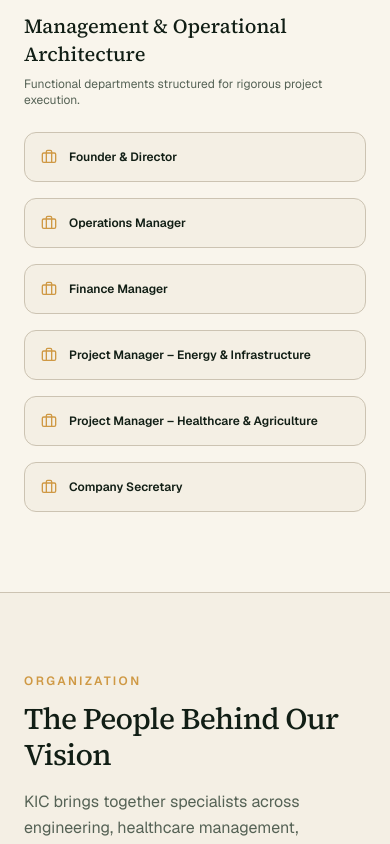
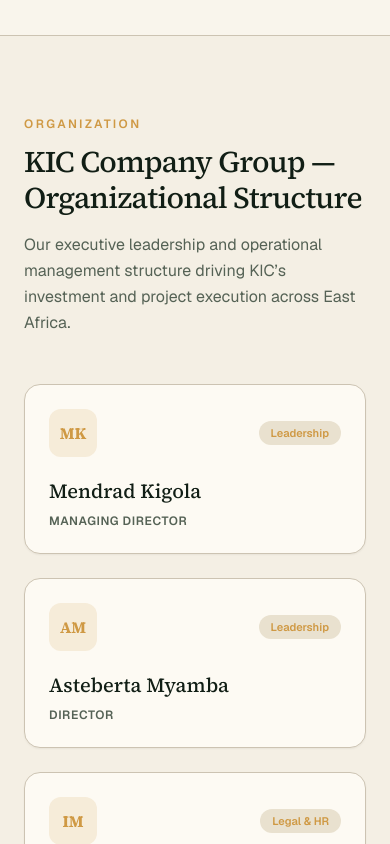
Before and after one commit to Addy2323/kic, a Next.js app: page /about in a window 390 px wide. Shown: the part 3840-4684 px from the top of the page. Built offline with nearby package versions, Linux system fonts and the light colour scheme.

Commit message:
Update About page with official KIC Company Group organizational structure

```diff
--- a/app/about/page.tsx
+++ b/app/about/page.tsx
@@ -157,11 +157,11 @@ export default function AboutPage() {
             </p>
           </div>
 
-          {/* Founder Profile Card */}
+          {/* Managing Director Highlight Card */}
           <div className="mt-12 overflow-hidden rounded-2xl border border-border bg-card p-8 shadow-sm lg:p-10">
             <div className="grid gap-8 md:grid-cols-[.4fr_1fr] md:items-center">
               <div className="flex h-36 w-36 items-center justify-center rounded-2xl bg-gradient-to-br from-[#0c3120] to-[#05180f] text-accent text-3xl font-serif font-bold shadow-md">
-                MLK
+                MK
               </div>
               <div>
                 <span className="eyebrow text-accent font-semibold">
@@ -176,67 +176,78 @@ export default function AboutPage() {
               </div>
             </div>
           </div>
-
-          {/* Corporate Functional Positions (CMS-ready) */}
-          <div className="mt-12">
-            <h3 className="text-xl font-serif font-medium text-foreground">
-              Management & Operational Architecture
-            </h3>
-            <p className="mt-2 text-xs text-muted-foreground">
-              Functional departments structured for rigorous project execution.
-            </p>
-
-            <div className="mt-6 grid gap-4 sm:grid-cols-2 lg:grid-cols-3">
-              {company.roles.map((role) => (
-                <div
-                  key={role}
-                  className="flex items-center gap-3 rounded-xl border border-border/80 bg-secondary/30 p-4"
-                >
-                  <Briefcase size={16} className="text-accent shrink-0" />
-                  <span className="text-xs font-semibold text-foreground">
-                    {role}
-                  </span>
-                </div>
-              ))}
-            </div>
-          </div>
         </div>
       </section>
 
-      {/* Section 4: Our Team Structure */}
+      {/* Section 4: Organizational Structure */}
       <section id="team" className="scroll-mt-24 border-b border-border/80 bg-secondary/30 px-6 py-20 lg:px-10 lg:py-28">
         <div className="mx-auto max-w-7xl">
           <div className="max-w-3xl">
             <p className="eyebrow text-accent font-semibold">Organization</p>
             <h2 className="mt-3 text-3xl font-serif font-medium tracking-tight text-foreground sm:text-4xl">
-              The People Behind Our Vision
+              KIC Company Group — Organizational Structure
             </h2>
             <p className="mt-4 text-base leading-relaxed text-muted-foreground">
-              KIC brings together specialists across engineering, healthcare management, agronomy, finance, and community liaison.
+              Our executive leadership and operational management structure driving KIC’s investment and project execution across East Africa.
             </p>
           </div>
 
-          <div className="mt-12 grid gap-6 sm:grid-cols-2 lg:grid-cols-5">
-            {[
-              { title: 'Leadership', desc: 'Board governance & executive direction' },
-              { title: 'Management', desc: 'Operational coordination & compliance' },
-              { title: 'Energy & Infrastructure', desc: 'Hydropower, civil works & EPC management' },
-              { title: 'Healthcare & Agriculture', desc: 'Hospital planning, farming & livestock' },
-              { title: 'Finance & Administration', desc: 'Project financing, accounting & administration' },
-            ].map((cat) => (
+          {/* Org Chart Cards Grid */}
+          <div className="mt-12 grid gap-6 sm:grid-cols-2 lg:grid-cols-3">
+            {company.team.map((member) => (
               <div
-                key={cat.title}
-                className="rounded-xl border border-border bg-card p-6 shadow-xs"
+                key={member.name}
+                className="group rounded-2xl border border-border bg-card p-6 shadow-xs transition-all hover:border-accent/40 hover:shadow-md"
               >
-                <UserCheck size={20} className="text-accent" />
-                <h3 className="mt-4 font-semibold text-foreground text-sm">
-                  {cat.title}
+                <div className="flex items-center justify-between">
+                  <div className="flex h-12 w-12 items-center justify-center rounded-xl bg-accent/15 font-serif font-bold text-accent">
+                    {member.name
+                      .split(' ')
+                      .map((n) => n[0])
+                      .join('')
+                      .slice(0, 2)}
+                  </div>
+                  <span className="rounded-full bg-secondary px-3 py-1 text-[11px] font-semibold text-accent">
+                    {member.category}
+                  </span>
+                </div>
+                <h3 className="mt-5 font-serif text-xl font-medium text-foreground group-hover:text-accent transition-colors">
+                  {member.name}
                 </h3>
-                <p className="mt-2 text-xs text-muted-foreground leading-relaxed">
-                  {cat.desc}
+                <p className="mt-2 text-xs font-semibold uppercase tracking-wider text-muted-foreground">
+                  {member.role}
                 </p>
               </div>
             ))}
+          </div>
+
+          {/* Table View */}
+          <div className="mt-12 overflow-hidden rounded-2xl border border-border bg-card shadow-xs">
+            <div className="border-b border-border bg-secondary/50 px-6 py-4">
+              <h3 className="font-serif text-lg font-medium text-foreground">
+                KIC Company Group — Executive Directory
+              </h3>
+            </div>
+            <div className="overflow-x-auto">
+              <table className="w-full text-left text-sm">
+                <thead className="border-b border-border bg-secondary/20 text-xs uppercase text-muted-foreground">
+                  <tr>
+                    <th className="px-6 py-3 font-semibold">Name</th>
+                    <th className="px-6 py-3 font-semibold">Official Role</th>
+                    <th className="px-6 py-3 font-semibold">Department / Category</th>
+                  </tr>
+                </thead>
+                <tbody className="divide-y divide-border">
+                  {company.team.map((m) => (
+                    <tr key={m.name} className="hover:bg-secondary/10 transition-colors">
+                      <td className="px-6 py-4 font-medium text-foreground">{m.name}</td>
+                      <td className="px-6 py-4 text-accent font-semibold">{m.role}</td>
+                      <td className="px-6 py-4 text-muted-foreground">{m.category}</td>
+                    </tr>
+                  ))}
+                </tbody>
+              </table>
+            </div>
           </div>
         </div>
       </section>
--- a/lib/content.ts
+++ b/lib/content.ts
@@ -12,6 +12,12 @@ export interface NavItem {
   children?: NavSubItem[]
 }
 
+export interface TeamMember {
+  name: string
+  role: string
+  category: 'Leadership' | 'Legal & HR' | 'Finance' | 'Marketing' | 'Technology'
+}
+
 export const company = {
   name: 'Kigola International Company Limited',
   shortName: 'KIC Ltd',
@@ -22,17 +28,25 @@ export const company = {
   email: 'info@kic.co.tz',
   location: ['Mufindi District', 'Iringa Region', 'United Republic of Tanzania'],
   founder: {
-    name: 'Mendrad Lutengano Kigola',
-    title: 'Founder & Director',
-    bio: 'Founding leader of Kigola International Company Limited, guiding long-term strategy, community-aligned asset development, and multi-sector investment across Tanzania and East Africa.',
+    name: 'Mendrad Kigola',
+    title: 'Managing Director',
+    bio: 'Managing Director and founding leader of Kigola International Company Limited, guiding long-term strategy, community-aligned asset development, and multi-sector investment across Tanzania and East Africa.',
   },
+  team: [
+    { name: 'Mendrad Kigola', role: 'Managing Director', category: 'Leadership' },
+    { name: 'Asteberta Myamba', role: 'Director', category: 'Leadership' },
+    { name: 'Irean Mendrad Kigola', role: 'Company HR Manager, Lawyer', category: 'Legal & HR' },
+    { name: 'Isaac Mendrad Kigola', role: 'Company Accountant', category: 'Finance' },
+    { name: 'Innocent Mendra Kigola', role: 'Company Marketing Manager', category: 'Marketing' },
+    { name: 'Ado Myamba', role: 'Company Information Technology Officer (ICT)', category: 'Technology' },
+  ] as TeamMember[],
   roles: [
-    'Founder & Director',
-    'Operations Manager',
-    'Finance Manager',
-    'Project Manager – Energy & Infrastructure',
-    'Project Manager – Healthcare & Agriculture',
-    'Company Secretary',
+    'Managing Director',
+    'Director',
+    'Company HR Manager & Lawyer',
+    'Company Accountant',
+    'Company Marketing Manager',
+    'Company IT Officer (ICT)',
   ],
 }
 
```
